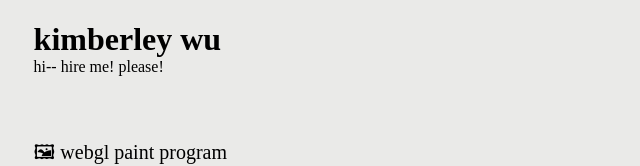
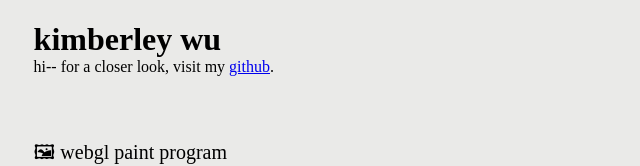
Before and after one commit to HeyItsBlinded/personal-website, a plain HTML site: page index.html in a window 1280 px wide. Shown: the top 166 px of the page, without its empty margins (0-640 px from the left). Drawn offline with Linux system fonts and the light colour scheme.

Commit message:
Github link

```diff
--- a/index.html
+++ b/index.html
@@ -9,7 +9,7 @@
     <body>
         <h1>kimberley wu</h1>
         <p>
-            hi-- hire me! please!
+            hi-- for a closer look, visit my <a href="https://github.com/HeyItsBlinded?tab=repositories">github</a>.
         </p>
 
         <!--
```
